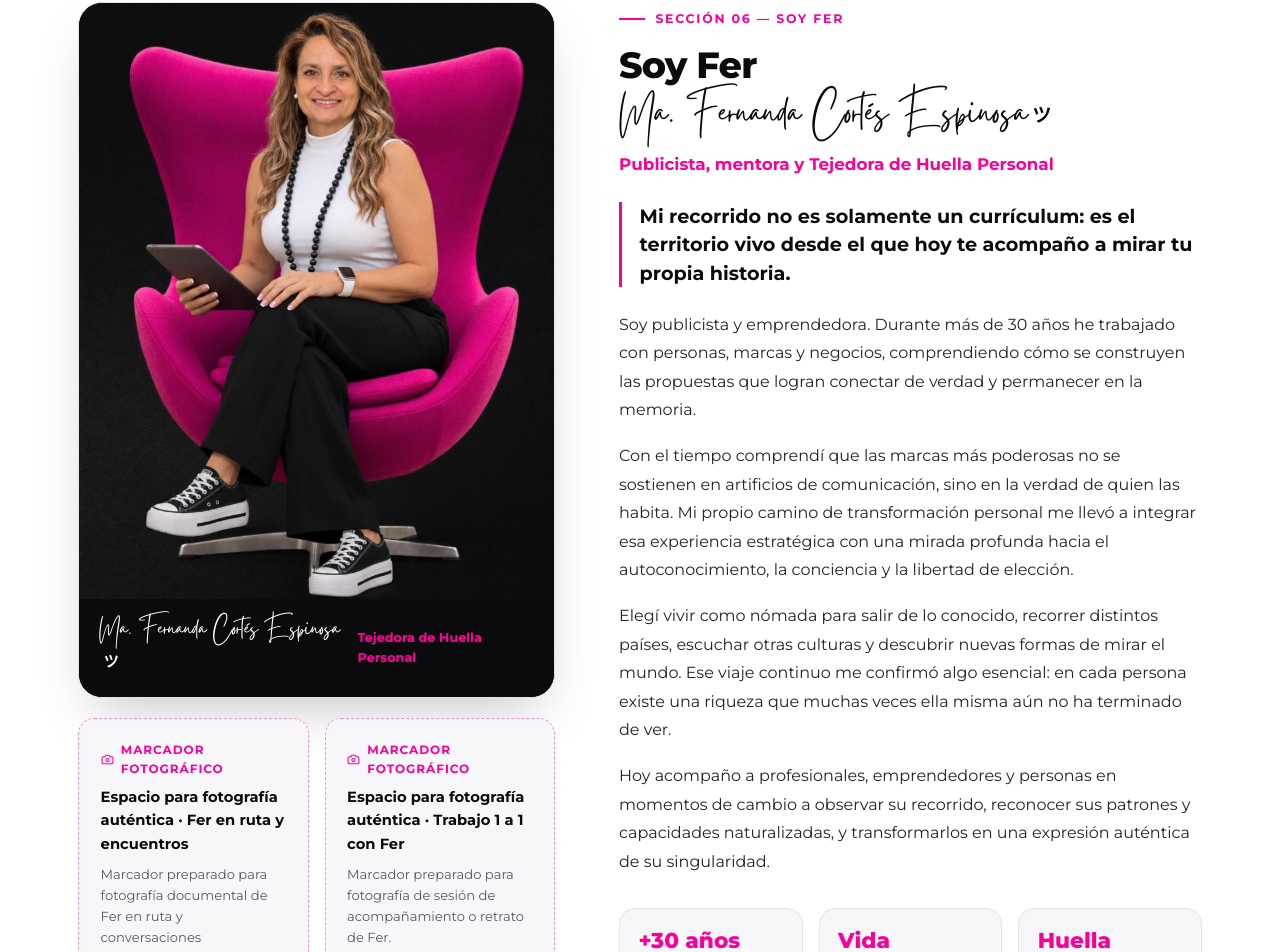
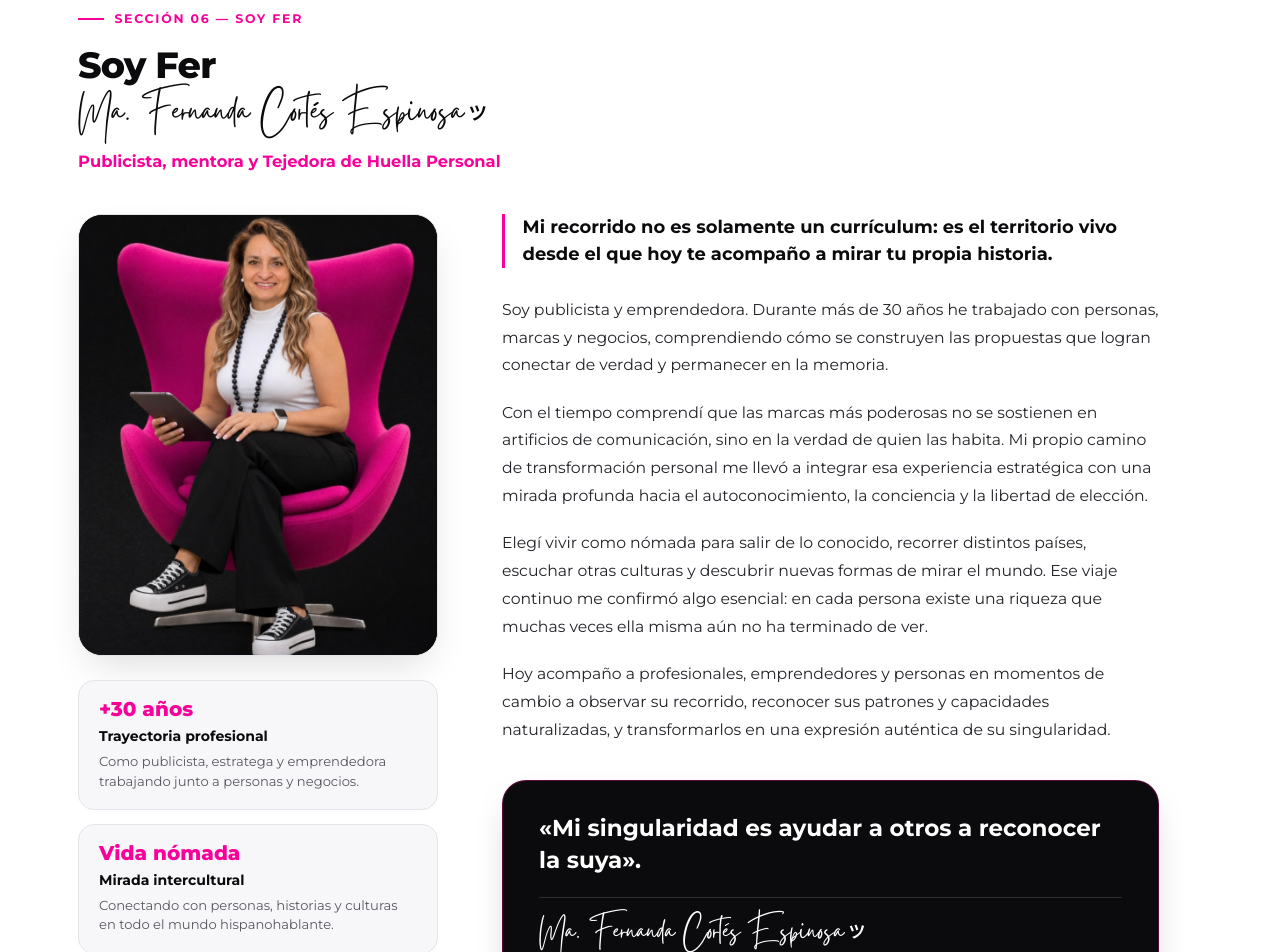
Before and after one commit to EresSingular/eressingular, a Next.js app: page / in a window 1280 px wide. Shown: the part 7195-8147 px from the top of the page. Built offline with nearby package versions, Linux system fonts and the light colour scheme.

Commit message:
style(about & footer): rediseñar sección Soy Fer y logos en una línea

```diff
--- a/src/app/globals.css
+++ b/src/app/globals.css
@@ -889,30 +889,74 @@ dialog::backdrop {
   gap: 1.25rem;
 }
 
-/* Sección 06 — Soy Fer */
-.about-grid {
+/* Sección 06 — Soy Fer (Editorial Rediseñado) */
+.about-editorial-grid {
   display: grid;
-  grid-template-columns: 0.9fr 1.1fr;
+  grid-template-columns: 360px 1fr;
   gap: clamp(2.5rem, 5vw, 4.5rem);
   align-items: start;
 }
 
-.fer-portrait-frame {
+.about-visual-col {
+  display: flex;
+  flex-direction: column;
+  gap: 1.5rem;
+}
+
+.fer-portrait-compact {
   border-radius: var(--radius-lg);
   overflow: hidden;
   background-color: var(--color-black);
   border: 1px solid var(--color-gray-200);
-  box-shadow: 0 24px 54px -18px rgba(11, 11, 13, 0.25);
+  box-shadow: 0 16px 40px -12px rgba(11, 11, 13, 0.16);
+  max-width: 360px;
 }
 
-.placeholder-slot {
-  border: 1.5px dashed var(--color-magenta-border);
-  background-color: var(--color-offwhite);
-  border-radius: var(--radius-md);
-  padding: 1.35rem;
+.about-highlights-stack {
   display: flex;
   flex-direction: column;
-  gap: 0.45rem;
+  gap: 0.85rem;
+  max-width: 360px;
+}
+
+.about-highlight-card {
+  padding: 1.1rem 1.25rem;
+  border-radius: var(--radius-md);
+  background-color: var(--color-offwhite);
+  border: 1px solid var(--color-gray-200);
+  transition: transform var(--transition-smooth), border-color var(--transition-smooth);
+}
+
+.about-highlight-card:hover {
+  border-color: rgba(255, 3, 154, 0.35);
+  transform: translateY(-2px);
+}
+
+.about-highlight-figure {
+  font-size: 1.25rem;
+  font-weight: 800;
+  color: var(--color-magenta);
+  line-height: 1.15;
+}
+
+.about-highlight-label {
+  font-size: 0.88rem;
+  font-weight: 700;
+  color: var(--color-black);
+  margin-top: 0.25rem;
+}
+
+.about-highlight-detail {
+  font-size: 0.82rem;
+  color: var(--color-gray-600);
+  margin-top: 0.25rem;
+  line-height: 1.5;
+}
+
+.about-story-col {
+  display: flex;
+  flex-direction: column;
+  max-width: 62ch;
 }
 
 /* Sección 07 — Formularios accesibles con :user-invalid (modern-web-guidance) */
@@ -1122,20 +1166,29 @@ dialog::backdrop {
 
 .footer-journey-row {
   display: flex;
-  flex-wrap: wrap;
+  flex-wrap: nowrap;
   align-items: center;
   justify-content: center;
-  gap: 2.5rem 3.5rem;
+  gap: clamp(2rem, 3.8vw, 3.5rem);
   width: 100%;
+  max-width: 980px;
+  margin-inline: auto;
+  overflow-x: auto;
+  padding-block: 0.35rem;
+  scrollbar-width: none;
+}
+
+.footer-journey-row::-webkit-scrollbar {
+  display: none;
 }
 
 .footer-journey-item {
   display: inline-flex;
   align-items: center;
   justify-content: center;
-  opacity: 0.72;
+  flex-shrink: 0;
+  opacity: 0.65;
   transition: opacity var(--transition-smooth), transform var(--transition-smooth);
-  filter: drop-shadow(0 2px 8px rgba(0,0,0,0.4));
   user-select: none;
 }
 
@@ -1202,7 +1255,22 @@ dialog::backdrop {
     text-align: center;
   }
   .footer-journey-row {
-    gap: 2rem 2.25rem;
+    gap: 1.75rem;
+    justify-content: flex-start;
+    padding-inline: 0.75rem;
+  }
+  .about-editorial-grid {
+    grid-template-columns: 1fr;
+    gap: 2.25rem;
+  }
+  .fer-portrait-compact {
+    max-width: 320px;
+    margin-inline: auto;
+  }
+  .about-highlights-stack {
+    max-width: 100%;
+    display: grid;
+    grid-template-columns: repeat(auto-fit, minmax(220px, 1fr));
   }
 }
 
@@ -1216,7 +1284,7 @@ dialog::backdrop {
   .hero-grid,
   .methods-duo-grid,
   .experiences-grid,
-  .about-grid,
+  .about-editorial-grid,
   .forms-selector-tabs,
   .stories-grid {
     grid-template-columns: 1fr;
--- a/src/components/LandingPageClient.tsx
+++ b/src/components/LandingPageClient.tsx
@@ -8,7 +8,6 @@ import {
   Compass,
   Layers,
   Sparkles,
-  Camera,
   X,
   Check,
   Linkedin,
@@ -663,87 +662,8 @@ export function LandingPageClient({ content }: LandingPageClientProps) {
           aria-labelledby="about-fer-heading"
         >
           <div className="container">
-            <div className="about-grid">
-              {/* Columna visual: Retrato auténtico + Marcadores claramente identificados */}
-              <div style={{ display: 'flex', flexDirection: 'column', gap: '1.25rem' }}>
-                <figure className="fer-portrait-frame">
-                  <Image
-                    src={content.aboutFer.mainPortrait.src}
-                    alt={content.aboutFer.mainPortrait.alt}
-                    width={760}
-                    height={940}
-                    style={{
-                      width: '100%',
-                      height: 'auto',
-                      objectFit: 'cover',
-                    }}
-                  />
-                  <figcaption
-                    style={{
-                      padding: '1rem 1.25rem',
-                      background: 'var(--color-black)',
-                      color: 'var(--color-white)',
-                      display: 'flex',
-                      alignItems: 'center',
-                      justifyContent: 'space-between',
-                      gap: '0.75rem',
-                    }}
-                  >
-                    <GistesySignature
-                      fontSize="1.7rem"
-                      smileyFontSize="0.95rem"
-                      color="var(--color-white)"
-                    />
-                    <span
-                      style={{
-                        color: 'var(--color-magenta-light)',
-                        fontSize: '0.8rem',
-                        fontWeight: 700,
-                      }}
-                    >
-                      {content.brand.authorRole}
-                    </span>
-                  </figcaption>
-                </figure>
-
-                {/* Marcadores claramente identificados para fotografías adicionales de Fer */}
-                <div
-                  style={{
-                    display: 'grid',
-                    gridTemplateColumns: 'repeat(auto-fit, minmax(200px, 1fr))',
-                    gap: '1rem',
-                  }}
-                >
-                  {content.aboutFer.mediaPlaceholders.map((slot) => (
-                    <div key={slot.id} className="placeholder-slot">
-                      <div
-                        style={{
-                          display: 'inline-flex',
-                          alignItems: 'center',
-                          gap: '0.45rem',
-                          fontSize: '0.75rem',
-                          fontWeight: 700,
-                          textTransform: 'uppercase',
-                          letterSpacing: '0.08em',
-                          color: 'var(--color-magenta)',
-                        }}
-                      >
-                        <Camera size={15} aria-hidden="true" />
-                        <span>Marcador fotográfico</span>
-                      </div>
-                      <strong style={{ fontSize: '0.92rem', color: 'var(--color-black)' }}>
-                        {slot.label}
-                      </strong>
-                      <p style={{ fontSize: '0.82rem', color: 'var(--color-gray-600)' }}>
-                        {slot.description}
-                      </p>
-                    </div>
-                  ))}
-                </div>
-              </div>
-
-              {/* Columna narrativa: Historia humana, trayectoria y firma */}
-              <div>
+            {/* Encabezado editorial de sección */}
+            <div style={{ maxWidth: '64ch', marginBottom: '2.5rem' }}>
               <span className="section-eyebrow">{content.aboutFer.eyebrow}</span>
               <h2
                 id="about-fer-heading"
@@ -754,44 +674,86 @@ export function LandingPageClient({ content }: LandingPageClientProps) {
               </h2>
               <div style={{ marginBottom: '0.35rem' }}>
                 <GistesySignature
-                    fontSize="clamp(2.2rem, 3.6vw, 3.1rem)"
-                    smileyFontSize="1.2rem"
+                  fontSize="clamp(2.1rem, 3.4vw, 2.9rem)"
+                  smileyFontSize="1.15rem"
                   color="var(--color-black)"
                 />
               </div>
               <p
                 style={{
-                    fontSize: '1.05rem',
+                  fontSize: '1.02rem',
                   fontWeight: 700,
                   color: 'var(--color-magenta)',
-                    marginBottom: '1.5rem',
                 }}
               >
                 {content.aboutFer.subtitle}
               </p>
+            </div>
 
+            {/* Cuadrícula editorial equilibrada: Visual + Trayectoria a la izquierda, Relato y Cierre a la derecha */}
+            <div className="about-editorial-grid">
+              {/* Columna Izquierda: Retrato compacto de Fer + Hitos de trayectoria */}
+              <div className="about-visual-col">
+                <div className="fer-portrait-compact">
+                  <Image
+                    src={content.aboutFer.mainPortrait.src}
+                    alt={content.aboutFer.mainPortrait.alt}
+                    width={480}
+                    height={580}
+                    style={{
+                      width: '100%',
+                      height: 'auto',
+                      maxHeight: '440px',
+                      objectFit: 'cover',
+                      display: 'block',
+                    }}
+                  />
+                </div>
+
+                {/* Hitos de recorrido integrados de forma armónica bajo el retrato */}
+                <div className="about-highlights-stack">
+                  {content.aboutFer.highlights.map((item) => (
+                    <div key={item.label} className="about-highlight-card">
+                      <div className="about-highlight-figure font-display-montserrat">
+                        {item.figure}
+                      </div>
+                      <div className="about-highlight-label">{item.label}</div>
+                      <p className="about-highlight-detail">{item.detail}</p>
+                    </div>
+                  ))}
+                </div>
+              </div>
+
+              {/* Columna Derecha: Frase central, Relato y Cierre */}
+              <div className="about-story-col">
                 <p
                   className="font-display-montserrat"
                   style={{
-                    fontSize: 'clamp(1.12rem, 1.5vw, 1.32rem)', /* ~21px frase de apertura */
+                    fontSize: 'clamp(1.1rem, 1.4vw, 1.28rem)',
                     fontWeight: 700,
-                    lineHeight: 1.48,
+                    lineHeight: 1.5,
                     color: 'var(--color-black)',
-                    marginBottom: '1.5rem',
+                    marginBottom: '1.75rem',
                     borderInlineStart: '3.5px solid var(--color-magenta)',
                     paddingInlineStart: '1.1rem',
-                    maxWidth: '56ch',
                   }}
                 >
                   {content.aboutFer.leadParagraph}
                 </p>
 
-                <div style={{ display: 'flex', flexDirection: 'column', gap: '1.1rem', marginBottom: '2rem', maxWidth: '62ch' }}>
+                <div
+                  style={{
+                    display: 'flex',
+                    flexDirection: 'column',
+                    gap: '1.2rem',
+                    marginBottom: '2.25rem',
+                  }}
+                >
                   {content.aboutFer.storyParagraphs.map((paragraph, idx) => (
                     <p
                       key={idx}
                       style={{
-                        fontSize: 'clamp(1rem, 1.08vw, 1.06rem)', /* 16–17px párrafo (rango 16–18px) */
+                        fontSize: 'clamp(0.98rem, 1.05vw, 1.05rem)',
                         lineHeight: 1.78,
                         color: 'var(--color-gray-800)',
                       }}
@@ -801,77 +763,31 @@ export function LandingPageClient({ content }: LandingPageClientProps) {
                   ))}
                 </div>
 
-                {/* Hitos de recorrido */}
+                {/* Cierre y Firma en tarjeta negra */}
                 <div
                   style={{
-                    display: 'grid',
-                    gridTemplateColumns: 'repeat(auto-fit, minmax(170px, 1fr))',
-                    gap: '1rem',
-                    marginBottom: '2.25rem',
-                  }}
-                >
-                  {content.aboutFer.highlights.map((item) => (
-                    <div
-                      key={item.label}
-                      style={{
-                        padding: '1.15rem',
-                        borderRadius: 'var(--radius-md)',
-                        background: 'var(--color-offwhite)',
-                        border: '1px solid var(--color-gray-200)',
-                      }}
-                    >
-                      <div
-                        className="font-display-montserrat"
-                        style={{
-                          fontSize: '1.35rem',
-                          fontWeight: 800,
-                          color: 'var(--color-magenta)',
-                          lineHeight: 1.15,
-                        }}
-                      >
-                        {item.figure}
-                      </div>
-                      <div
-                        style={{
-                          fontSize: '0.9rem',
-                          fontWeight: 700,
-                          color: 'var(--color-black)',
-                          marginTop: '0.3rem',
-                        }}
-                      >
-                        {item.label}
-                      </div>
-                      <p style={{ fontSize: '0.82rem', color: 'var(--color-gray-600)', marginTop: '0.25rem' }}>
-                        {item.detail}
-                      </p>
-                    </div>
-                  ))}
-                </div>
-
-                {/* Cierre y Firma obligatoria en Gistesy */}
-                <div
-                  style={{
-                    padding: '1.85rem 2.1rem',
+                    padding: '2rem 2.25rem',
                     borderRadius: 'var(--radius-lg)',
                     background: 'var(--color-black)',
                     color: 'var(--color-white)',
                     border: '1px solid rgba(255, 3, 154, 0.35)',
+                    boxShadow: '0 16px 36px -12px rgba(11, 11, 13, 0.25)',
                   }}
                 >
                   <blockquote
                     className="font-display-montserrat"
                     style={{
-                      fontSize: 'clamp(1.25rem, 2vw, 1.65rem)',
+                      fontSize: 'clamp(1.2rem, 1.8vw, 1.5rem)',
                       fontWeight: 700,
-                      lineHeight: 1.35,
-                      marginBottom: '1rem',
+                      lineHeight: 1.38,
+                      marginBottom: '1.25rem',
                       color: 'var(--color-white)',
                     }}
                   >
                     {content.aboutFer.closingQuote}
                   </blockquote>
 
-                  <div style={{ borderTop: '1px solid rgba(255,255,255,0.14)', paddingTop: '0.95rem' }}>
+                  <div style={{ borderTop: '1px solid rgba(255,255,255,0.14)', paddingTop: '1rem' }}>
                     <GistesySignature
                       fontSize="2.15rem"
                       smileyFontSize="1.05rem"
@@ -879,7 +795,7 @@ export function LandingPageClient({ content }: LandingPageClientProps) {
                     />
                     <div
                       style={{
-                        fontSize: '0.9rem',
+                        fontSize: '0.88rem',
                         color: 'var(--color-magenta-light)',
                         fontWeight: 700,
                         marginTop: '0.2rem',
```
Also changed, not shown: src/content/siteContent.ts (+5 -5 lines). Lines whose indentation alone changed are shown as unchanged.
